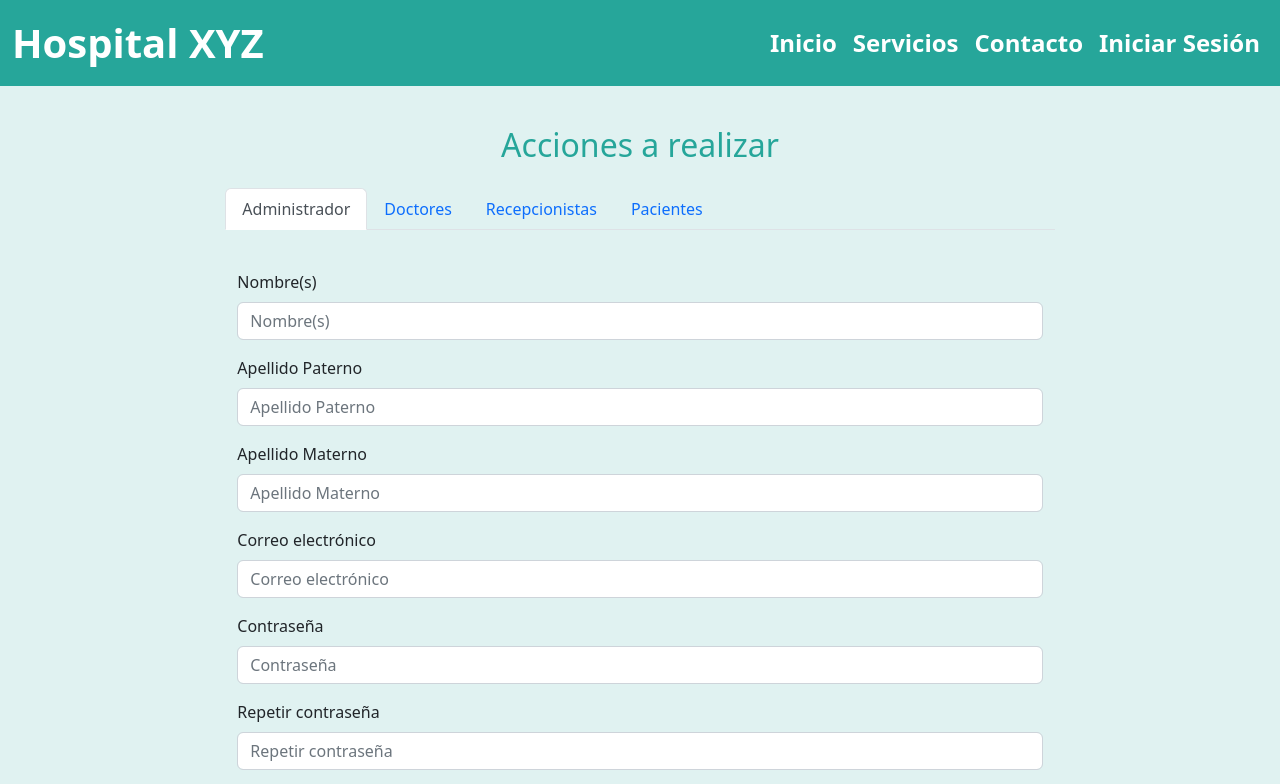
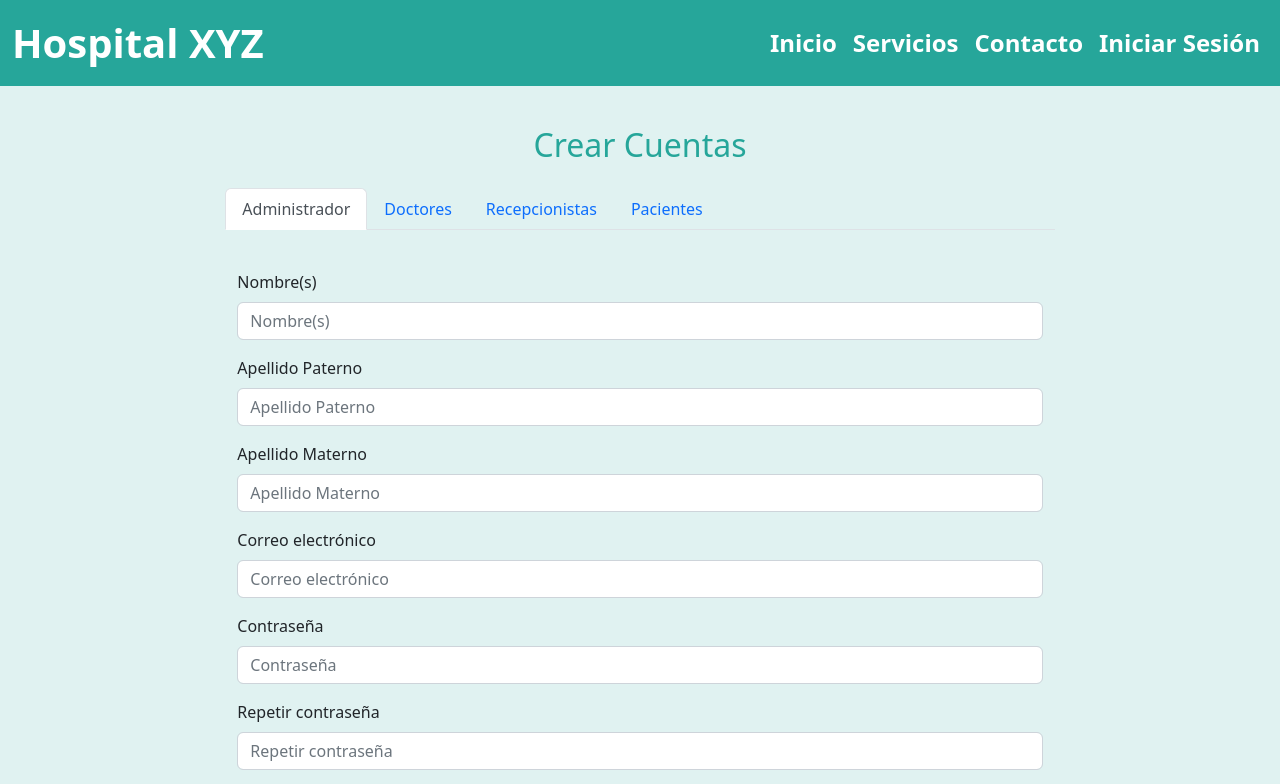
Before and after one commit to Daniel-GB0319/proyecto_dbst, a React (Vite) app in the folder frontend/: page /admin in a window 1280 px wide. Shown: the top 784 px of the page. Built offline with nearby package versions, Linux system fonts and the light colour scheme.

Commit message:
Cambios Admin

```diff
--- a/frontend/src/Components/Admin/index.jsx
+++ b/frontend/src/Components/Admin/index.jsx
@@ -180,7 +180,7 @@ const Admin = () => {
           </div>
         )}
         <Col md={6} lg={8}>
-          <h2 className="text-center mb-4">Acciones a realizar</h2>
+          <h2 className="text-center mb-4">Crear Cuentas</h2>
           <Nav tabs className="nav-link:hover">
             <NavItem>
               <NavLink
@@ -348,7 +348,7 @@ const Admin = () => {
             </TabPane>
             <TabPane tabId="2">
               <Container fluid className="sign-up-container">
-                <Form onSubmit={handleSubmit(onSubmitPacientes)}>
+                <Form onSubmit={handleSubmit(onSubmitDoc)}>
                   <Row form>
                     <Col md={4}>
                       <FormGroup>
```
